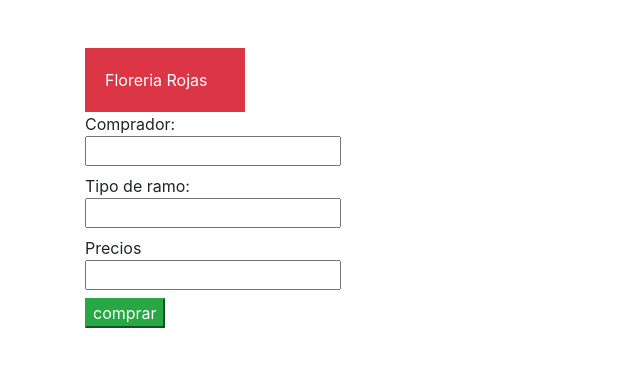
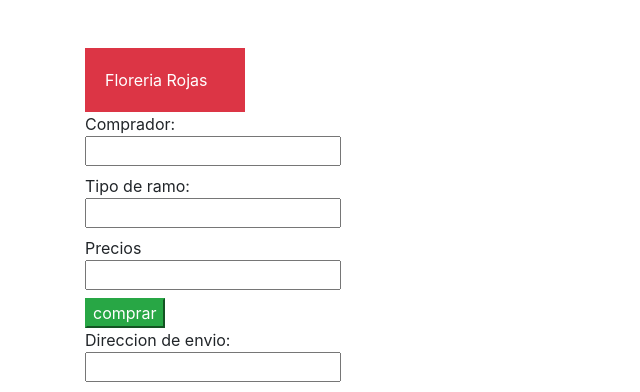
Before and after one commit to Ingrid-DE/React-form, a React (Create React App) app: page / in a window 1280 px wide. Shown: the top 392 px of the page, without its empty margins (0-640 px from the left). Built offline with nearby package versions, Linux system fonts and the light colour scheme.

Commit message:
add: agregar ramita

```diff
--- a/src/App.jsx
+++ b/src/App.jsx
@@ -47,6 +47,14 @@ function App() {
               />
             </label>
             <button className="btn-success" type="submit">comprar</button>
+            <label>Direccion de envio:
+              <input
+                type="text"
+                name="direccion"
+                value={inputs.direccion || ""}
+                onChange={handleChange}
+                />
+            </label>
           </form>
         </div>
       </div>
```
